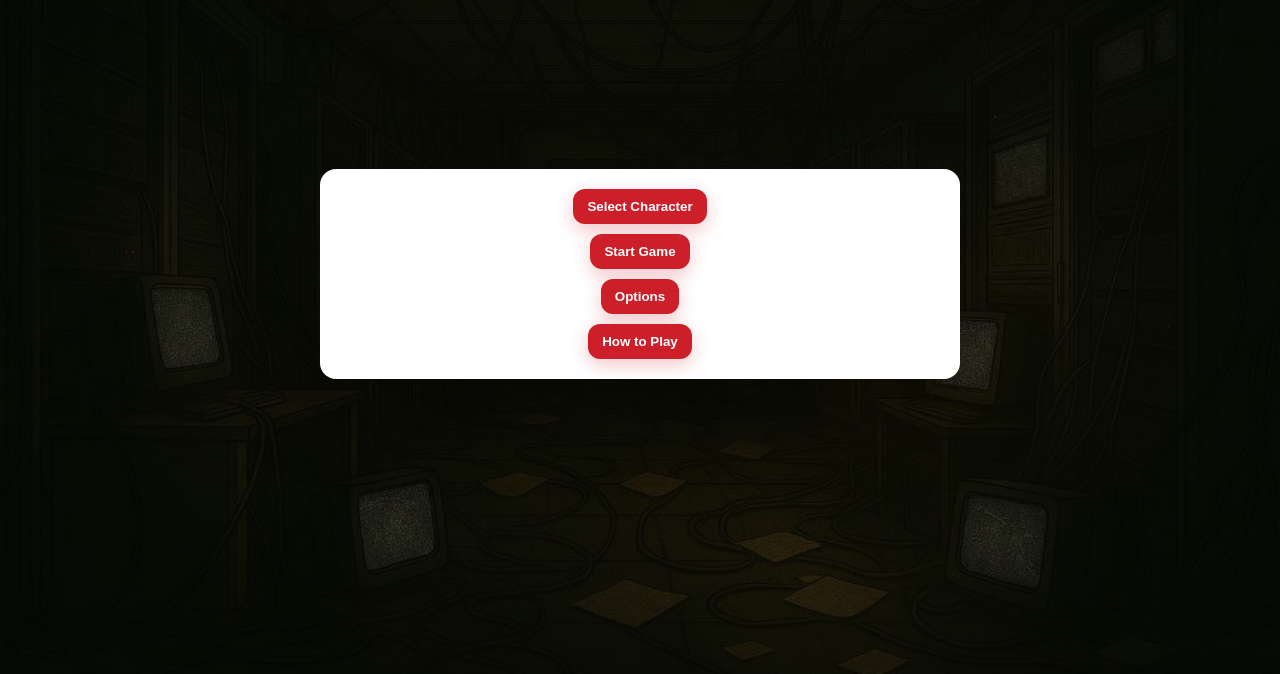
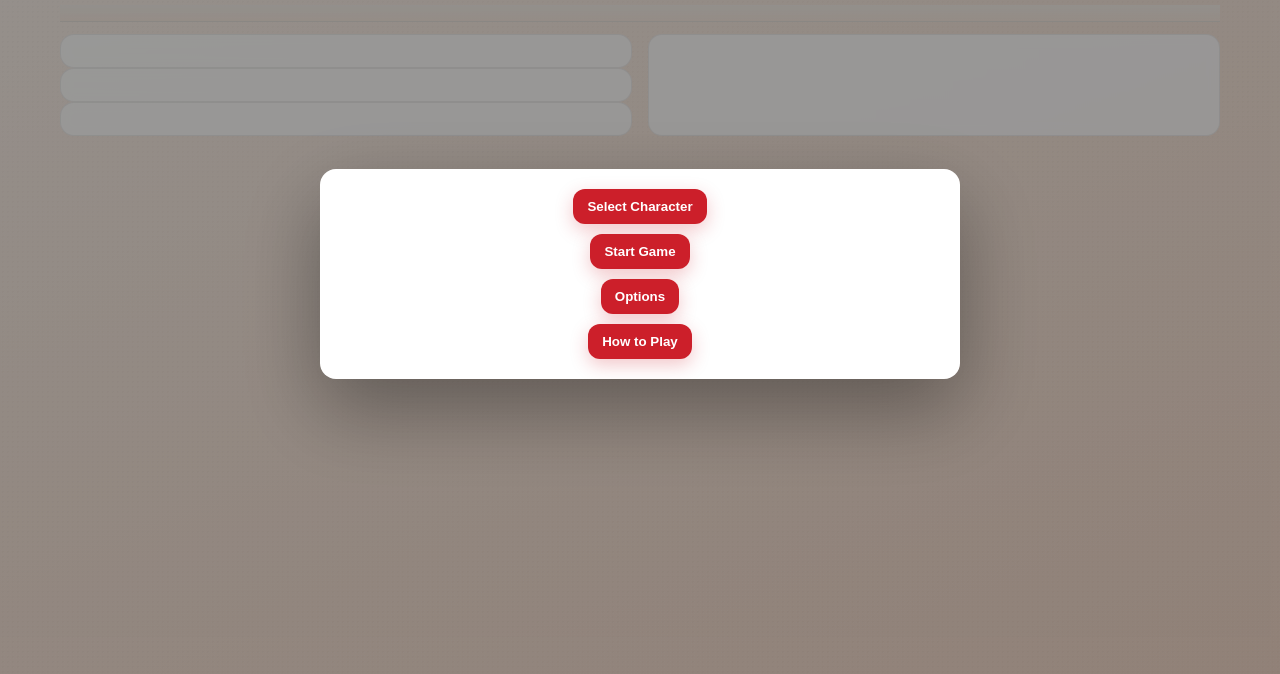
Before and after one commit to frazermacrobert/traitors_v4, a plain HTML site: page index.html in a window 1280 px wide. Shown: the part 126-800 px from the top of the page. Drawn offline with Linux system fonts and the light colour scheme.

Commit message:
Revert "Fix: Restore Missing Title Screen Background"

```diff
--- a/css/style.css
+++ b/css/style.css
@@ -187,7 +187,7 @@ body::before{
 }
 
 /* Show the image ONLY while the Start modal is open */
-#startModal.open ~ .start-bg { opacity: 1; }
+#startModal.open + .start-bg { opacity: 1; }
 
 hr{ border:none; border-top:1px solid var(--rail); margin:12px 0; }
 @media (max-width: 980px){ .grid{ grid-template-columns:1fr; } }
```
Also changed, not shown: character_selection.png, how_to_play.png, main_menu.png, options.png.
